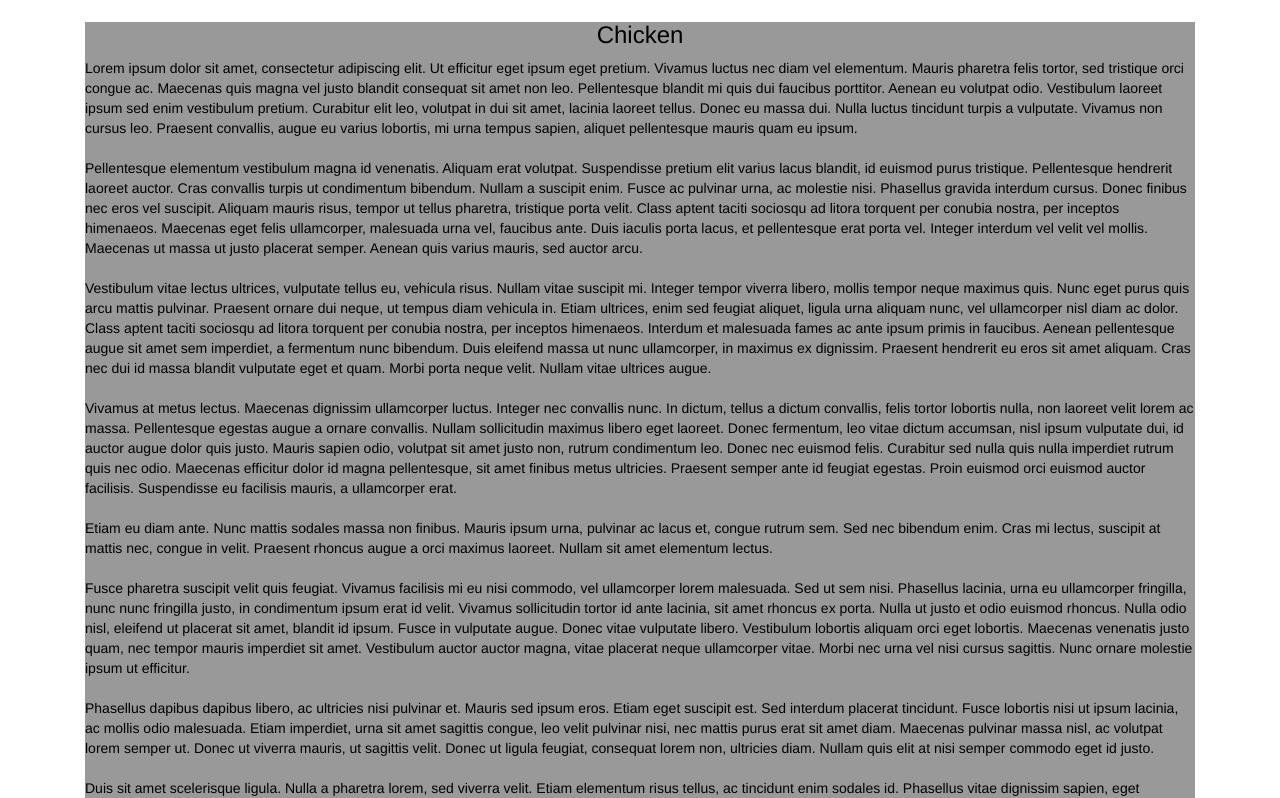
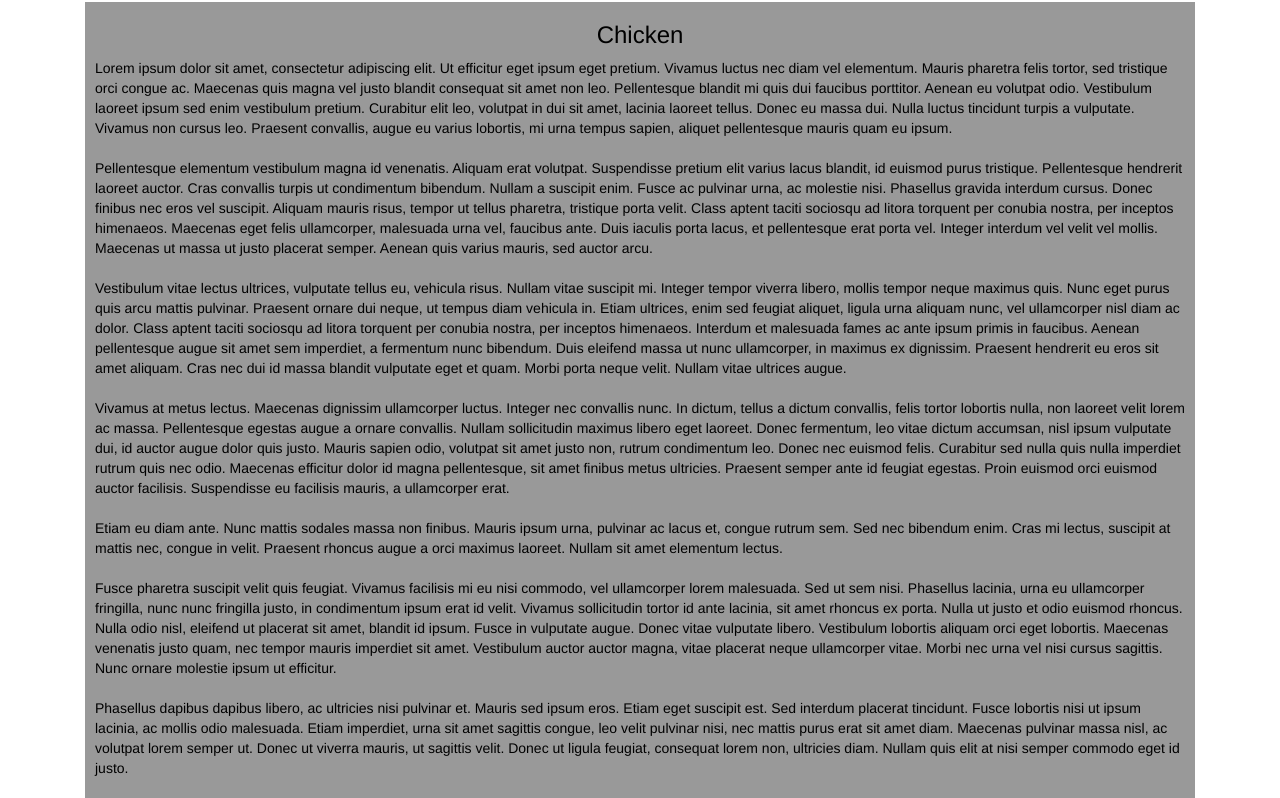
Before and after one commit to branfull/mod3_solution, a plain HTML site: page index.html in a window 1280 px wide. Shown: the part 145-943 px from the top of the page. Drawn offline with Linux system fonts and the light colour scheme.

Commit message:
Add padding around content class

```diff
--- a/css/styles.css
+++ b/css/styles.css
@@ -1,3 +1,7 @@
+h3 {
+  margin-top: 10px;
+}
+
 #header-nav {
   background-color: #999999;
   border-radius: 0;
@@ -21,7 +25,7 @@
 .content {
   background-color: #999999;
   color: #000;
-  mar: 15px;
+  padding: 10px;
 }
 
 .navbar-brand {
```
